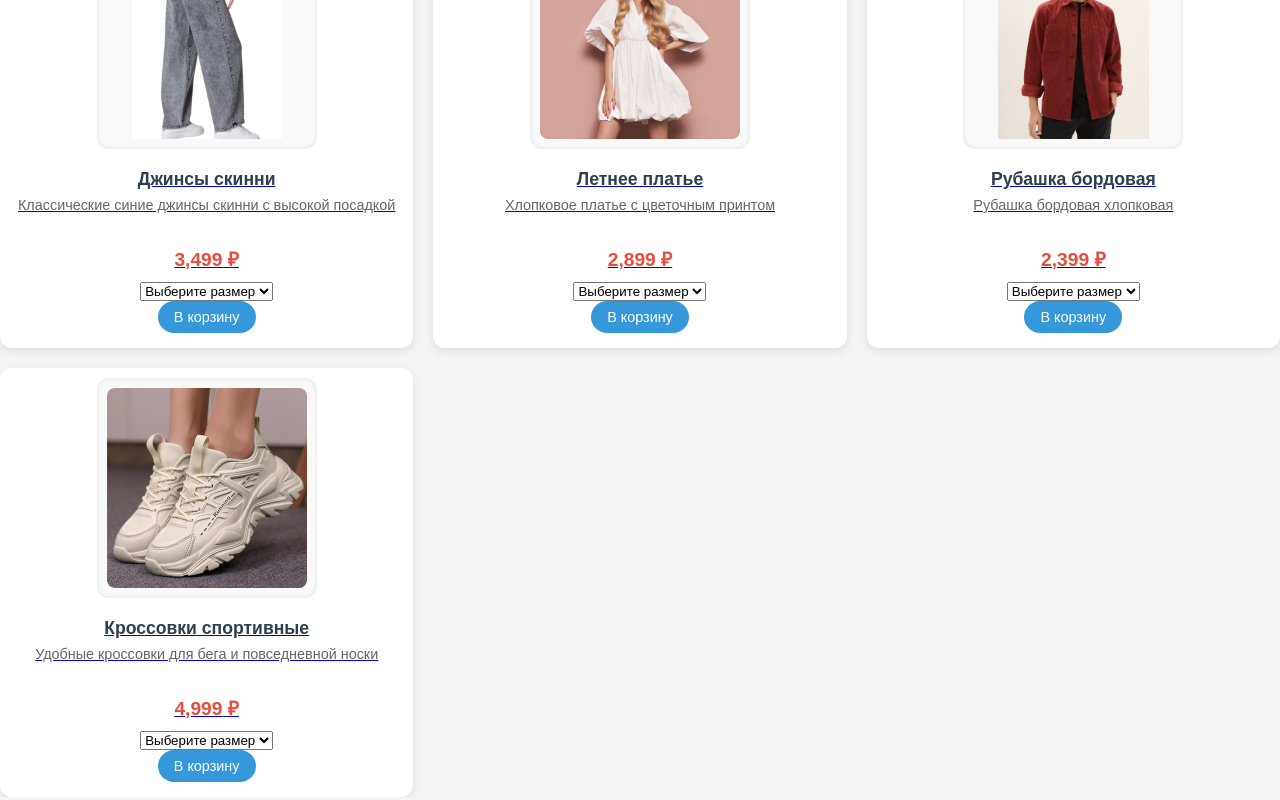
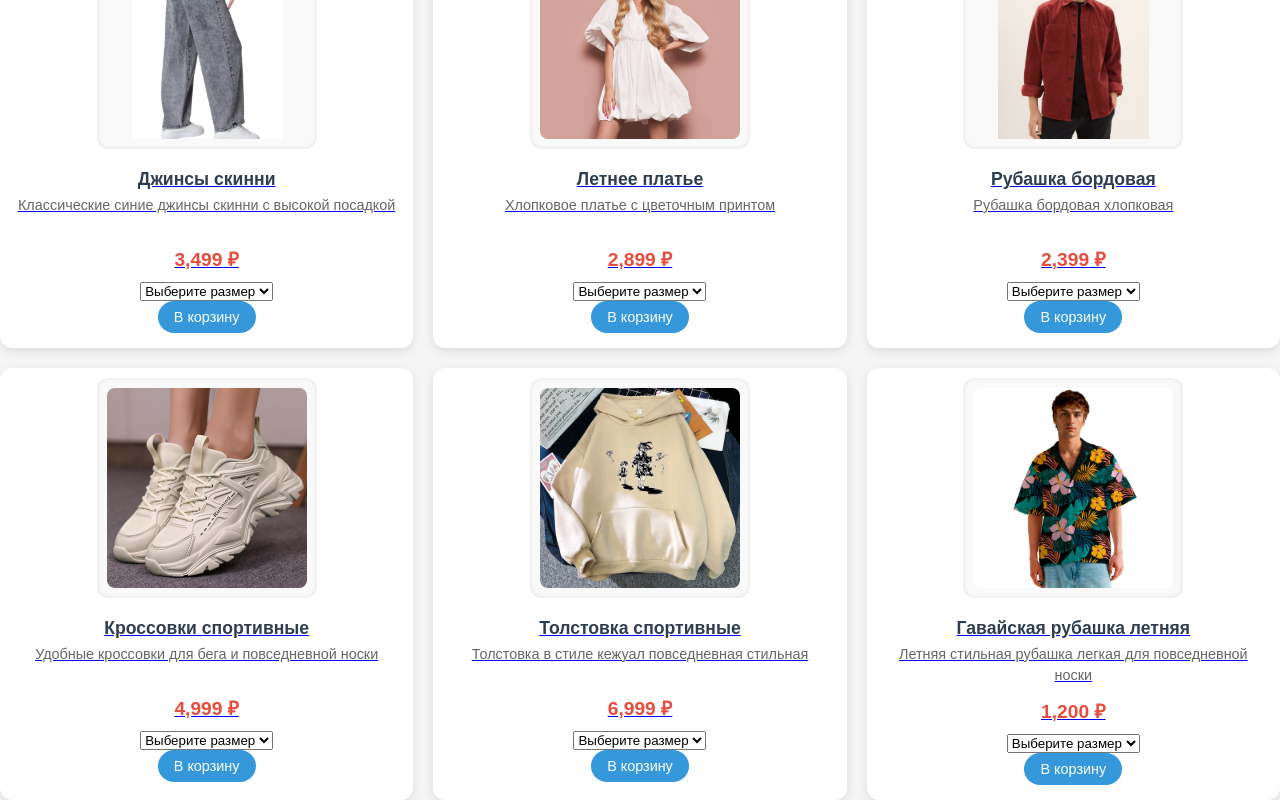
Before and after one commit to algorithm-ssau/clothes-catalog, a React (Create React App) app in the folder client/: page / in a window 1280 px wide. Shown: the part 1105-1905 px from the top of the page. Built offline with nearby package versions, Linux system fonts and the light colour scheme.

Commit message:
добавление стилей и информации о товаров

```diff
--- a/client/src/components/ProductDetails.jsx
+++ b/client/src/components/ProductDetails.jsx
@@ -18,7 +18,6 @@ const ProductDetails = () => {
       image: "/images/jeas.jpg",
       details: "Состав: 98% хлопок, 2% эластан. Уход: стирка при 30°C",
       sizes: ["XS", "S", "M", "L", "XL"],
-
     },
     {
       id: 2,
@@ -28,7 +27,6 @@ const ProductDetails = () => {
       image: "/images/dress.jpg",
       details: "Состав: 100% хлопок. Уход: ручная стирка",
       sizes: ["S", "M", "L"],
-
     },
     {
       id: 3,
@@ -38,7 +36,6 @@ const ProductDetails = () => {
       image: "/images/shirt.jpg",
       details: "Состав: 100% хлопок. Уход: машинная стирка при 40°C",
       sizes: ["S", "M", "L", "XL"],
-
     },
     {
       id: 4,
@@ -48,7 +45,6 @@ const ProductDetails = () => {
       image: "/images/boots.jpeg",
       details: "Материал верха: синтетическая ткань. Подошва: резина",
       sizes: ["36", "37", "38", "39", "40", "41", "42", "43", "44"],
-
     },
     {
       id: 5,
@@ -59,7 +55,6 @@ const ProductDetails = () => {
       description: "Легкое летнее платье из хлопка",
       details: "Состав: 100% хлопок. Уход: ручная стирка",
       sizes: ["S", "M", "L"],
-
     },
     {
       id: 6,
@@ -70,7 +65,6 @@ const ProductDetails = () => {
       description: "Элегантная блузка для офиса",
       details: "Состав: 95% хлопок, 5% эластан. Уход: стирка при 30°C",
       sizes: ["XS", "S", "M"],
-
     },
     {
       id: 7,
@@ -81,7 +75,6 @@ const ProductDetails = () => {
       description: "Классическая мужская рубашка",
       details: "Состав: 100% хлопок. Уход: машинная стирка при 40°C",
       sizes: ["M", "L", "XL", "XXL"],
-
     },
     {
       id: 8,
@@ -92,7 +85,6 @@ const ProductDetails = () => {
       description: "Яркая футболка для детей",
       details: "Состав: 100% хлопок. Уход: машинная стирка при 30°C",
       sizes: ["104", "110", "116", "122"],
-
     },
     {
       id: 9,
@@ -103,7 +95,6 @@ const ProductDetails = () => {
       description: "Классические мужские джинсы",
       details: "Состав: 98% хлопок, 2% эластан. Уход: стирка при 30°C",
       sizes: ["W30", "W32", "W34", "W36", "W38"],
-
     },
     {
       id: 10,
@@ -114,7 +105,25 @@ const ProductDetails = () => {
       description: "Стильная юбка-карандаш для офиса",
       details: "Состав: 70% шерсть, 30% полиэстер. Уход: химчистка",
       sizes: ["S", "M", "L"],
-
+    },
+    {
+      id: 11,
+      name: "Толстовка спортивные",
+      description: "Толстовка в стиле кежуал повседневная стильная",
+      price: 6999,
+      image: "/images/tolstovka.jpeg",
+      details:
+        "Состав: 20% хлопок, 80% полиестер. Уход: машинная стирка при 40°C",
+      sizes: ["S", "M", "L", "XL"],
+    },
+    {
+      id: 12,
+      name: "Гавайская рубашка летняя",
+      description: "Летняя стильная рубашка легкая для повседневной носки",
+      price: 1200,
+      image: "/images/havai.jpg",
+      details: "Состав: 100% синтетика. Уход: машинная стирка при 30°C",
+      sizes: ["S", "M", "L", "XL"],
     },
     // Добавьте другие товары
   ];
--- a/client/src/pages/Home.jsx
+++ b/client/src/pages/Home.jsx
@@ -13,7 +13,6 @@ const Home = () => {
       image: "/images/jeas.jpg",
       details: "Состав: 98% хлопок, 2% эластан. Уход: стирка при 30°C",
       sizes: ["XS", "S", "M", "L", "XL"],
-      colors: ["Синий", "Черный"],
     },
     {
       id: 2,
@@ -23,7 +22,6 @@ const Home = () => {
       image: "/images/dress.jpg",
       details: "Состав: 100% хлопок. Уход: ручная стирка",
       sizes: ["S", "M", "L"],
-      colors: ["Белый", "Голубой", "Розовый"],
     },
     {
       id: 3,
@@ -33,7 +31,6 @@ const Home = () => {
       image: "/images/shirt.jpg",
       details: "Состав: 100% хлопок. Уход: машинная стирка при 40°C",
       sizes: ["S", "M", "L", "XL"],
-      colors: ["Бордовый", "Синий", "Белый"],
     },
     {
       id: 4,
@@ -43,7 +40,26 @@ const Home = () => {
       image: "/images/boots.jpeg",
       details: "Материал верха: синтетическая ткань. Подошва: резина",
       sizes: ["36", "37", "38", "39", "40", "41", "42", "43", "44"],
-      colors: ["Черный", "Белый", "Серый"],
+    },
+    {
+      id: 11,
+      name: "Толстовка спортивные",
+      description: "Толстовка в стиле кежуал повседневная стильная",
+      price: 6999,
+      image: "/images/tolstovka.jpeg",
+      details:
+        "Состав: 20% хлопок, 80% полиестер. Уход: машинная стирка при 40°C",
+      sizes: ["S", "M", "L", "XL"],
+    },
+    {
+      id: 12,
+      name: "Гавайская рубашка летняя",
+      description: "Летняя стильная рубашка легкая для повседневной носки",
+      price: 1200,
+      image: "/images/havai.jpg",
+      details:
+        "Состав: 100% синтетика. Уход: машинная стирка при 30°C",
+      sizes: ["S", "M", "L", "XL"],
     },
   ];
 
```
Also changed, not shown: client/public/images/havai.jpg (added), client/public/images/tolstovka.jpeg (added).
